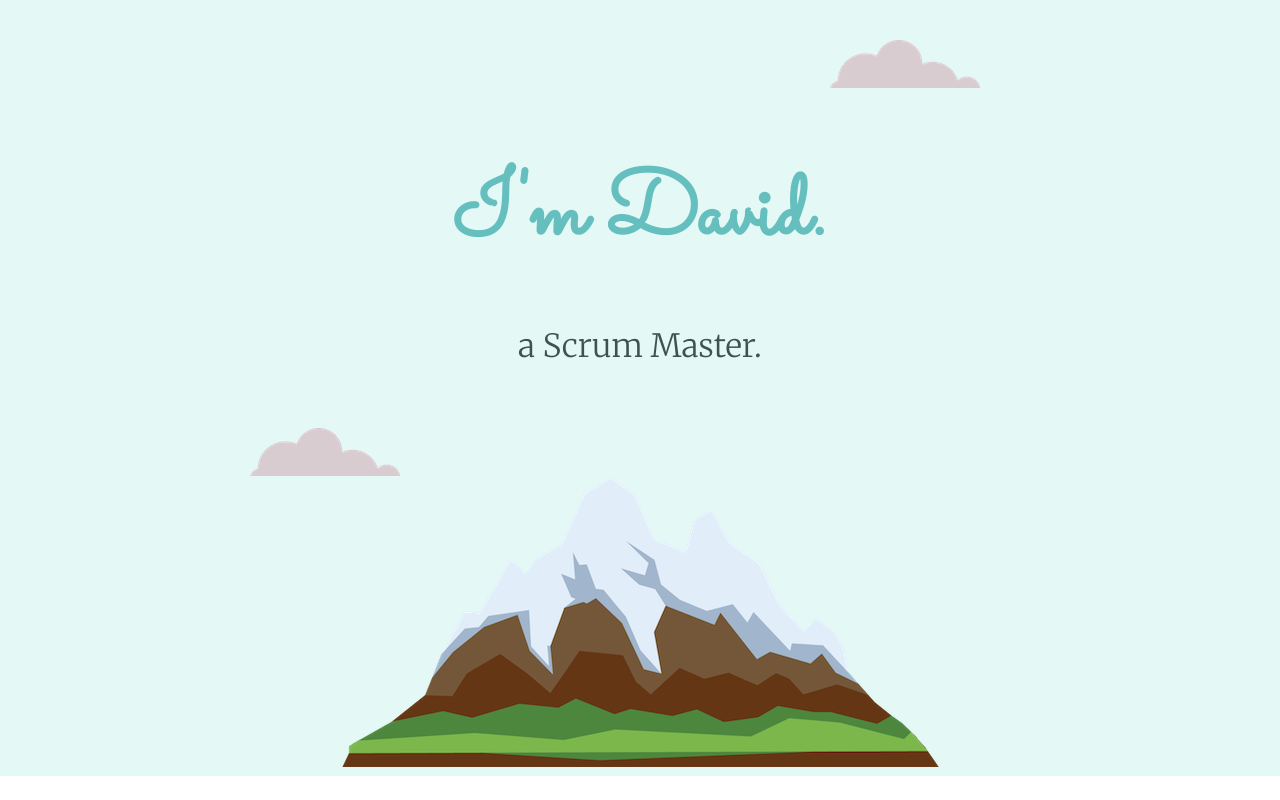
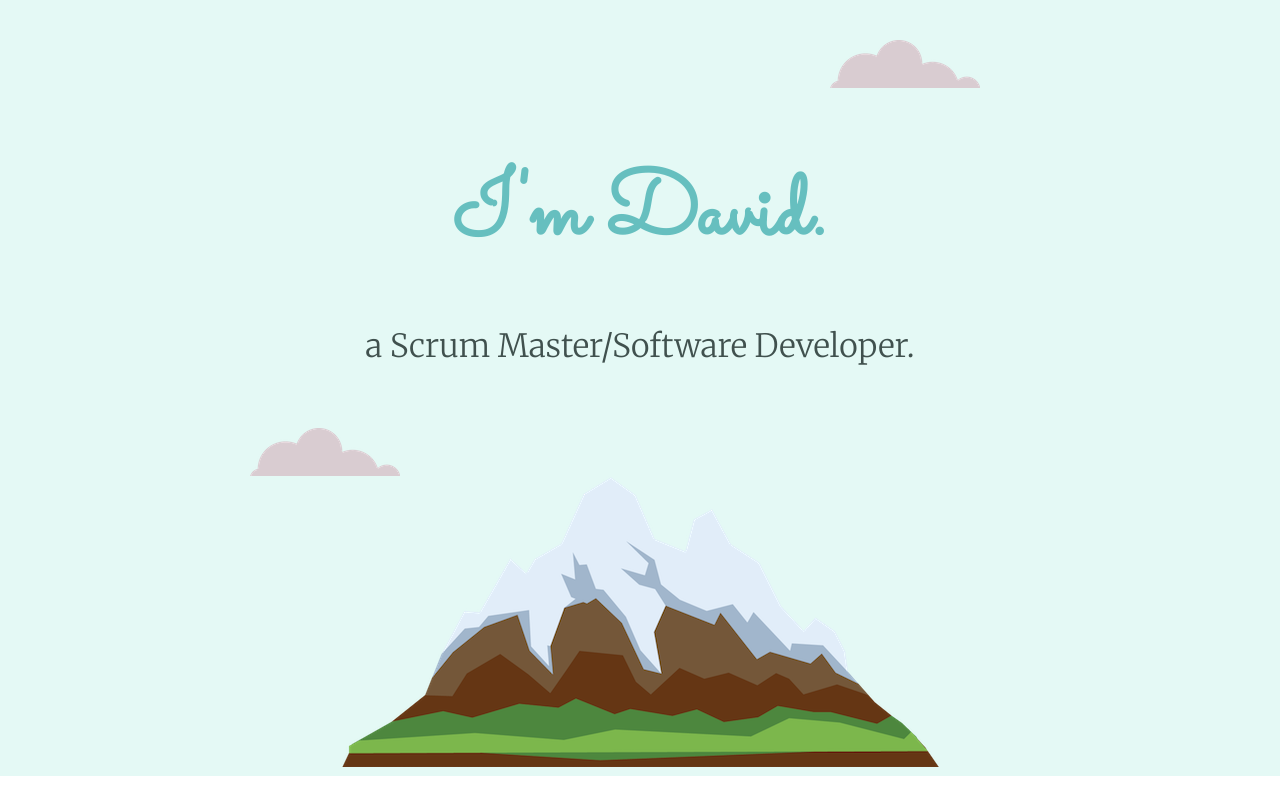
Before and after one commit to mira8098/cv, a plain HTML site: page index.html in a window 1280 px wide. Shown: the top 800 px of the page. Drawn offline with Linux system fonts and the light colour scheme.

Commit message:
Update index.html

```diff
--- a/index.html
+++ b/index.html
@@ -14,7 +14,7 @@
   <div class="top-container">
     <img class="top-cloud" src="images/cloud.png" alt="cloud-img">
     <h1>I'm David.</h1>
-    <p>a Scrum Master.</p>
+    <p>a Scrum Master/Software Developer.</p>
     <img class="bottom-cloud" src="images/cloud.png" alt="cloud-img">
     <img src="images/mountain.png" alt="mountain-img">
   </div>
```
